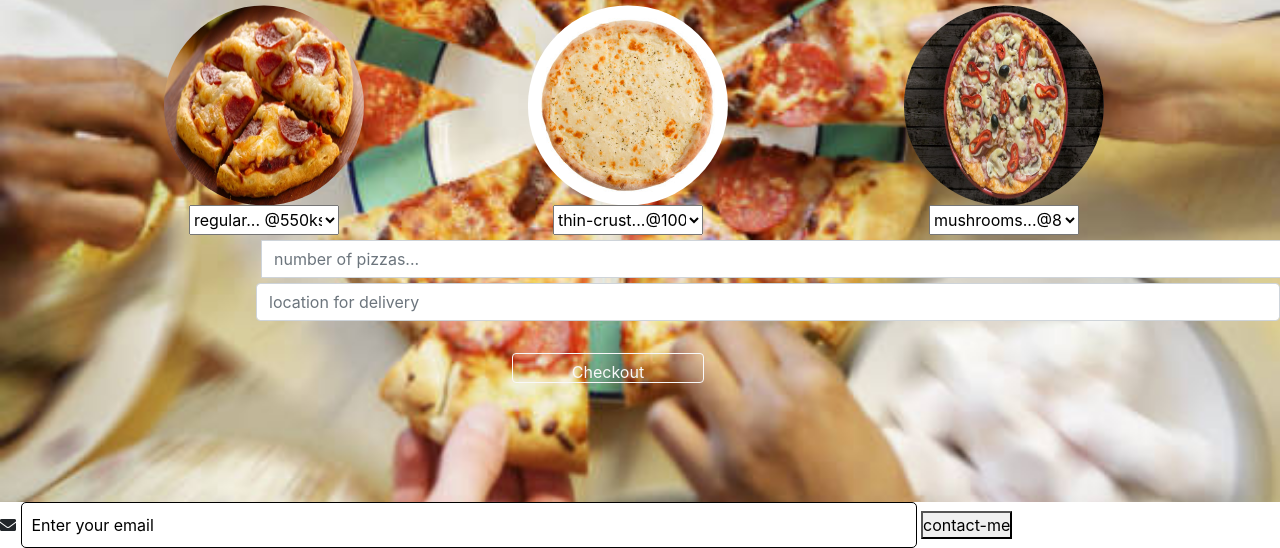
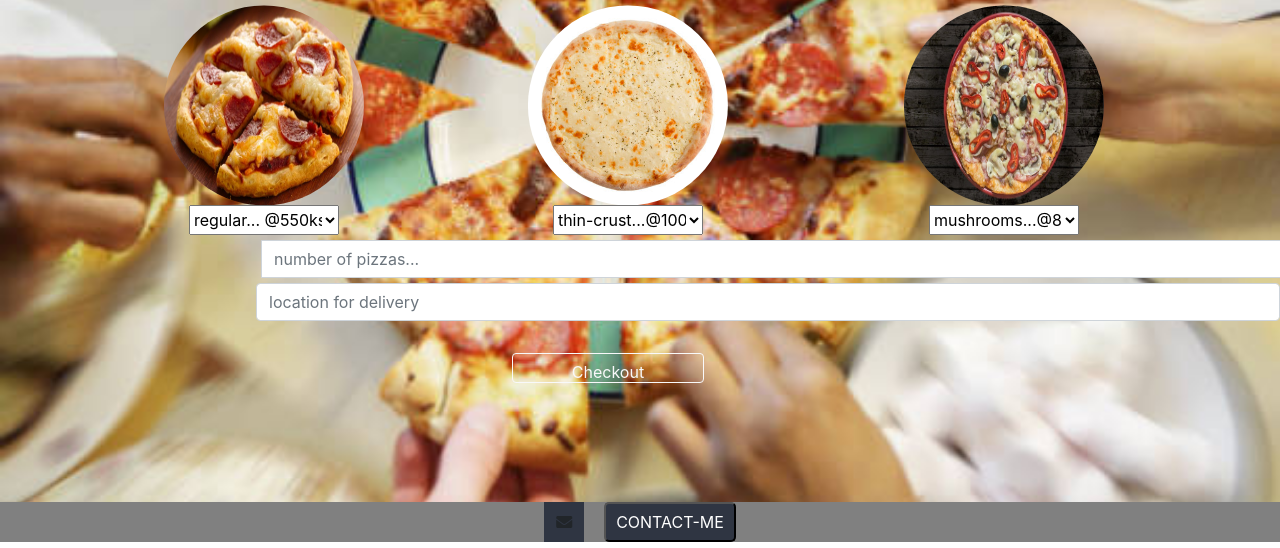
Before and after one commit to Netiar/pizza-palace, a plain HTML site: page index.html in a window 1280 px wide. Shown: the part 298-846 px from the top of the page. Drawn offline with nearby package versions, Linux system fonts and the light colour scheme; a web font is replaced by a local one.

Commit message:
style: styling of footer

```diff
--- a/css/style.css
+++ b/css/style.css
@@ -173,3 +173,50 @@ input,textarea
     margin-top: 4vh;
 
 }
+
+footer
+{
+    background-color: gray;
+}
+.email-box
+{
+    height: 40px;
+    justify-content: center;
+    display: flex; /*its better to use inline-flex*/
+}
+
+.email-box i
+{
+    background: #2f3542;
+    width: 40px;
+    line-height: 40px;
+    text-align: center;
+}
+
+.tbox,.btn
+{
+    border: none;
+    outline: none;
+}
+
+.tbox
+{
+    width: 0px;
+    transition: 0.6s;
+}
+
+.email-box:hover > .tbox,.tbox:focus
+{
+    width: 260px;
+    padding: 0 10px;
+}
+
+.btn2
+{
+    background: #2f3542;
+    color: white;
+    padding: 0 10px;
+    text-transform: uppercase;
+    cursor: pointer;
+    border-radius:5px;
+}
```
